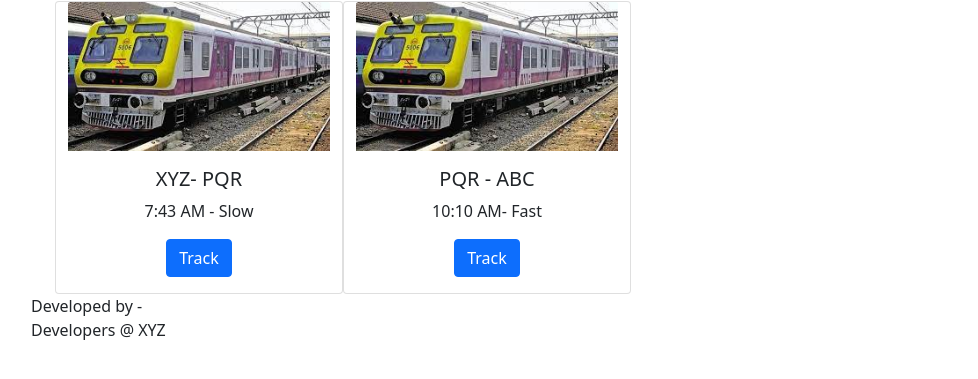
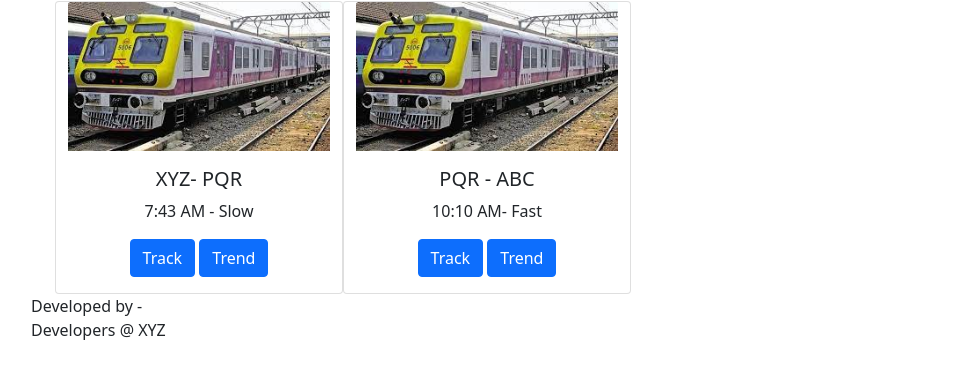
Before and after one commit to riteshkpandey28/tcms-avishkar, a plain HTML site: page index.html in a window 1280 px wide. Shown: the part 197-576 px from the top of the page, without its empty margins (51-1029 px from the left). Drawn offline with nearby package versions, Linux system fonts and the light colour scheme.

Commit message:
Update index.html

```diff
--- a/index.html
+++ b/index.html
@@ -30,6 +30,7 @@
                         <h5 class="card-title">XYZ- PQR</h5>
                         <p class="card-text">7:43 AM - Slow</p>
                         <a href="track.html" class="btn btn-primary">Track</a>
+                        <a href="trend.html" class="btn btn-primary">Trend</a>
                     </div>
                 </div>
                 <div class="card" style="width: 18rem;">
@@ -38,6 +39,7 @@
                         <h5 class="card-title">PQR - ABC</h5>
                         <p class="card-text">10:10 AM- Fast</p>
                         <a href="track.html" class="btn btn-primary">Track</a>
+                        <a href="trend.html" class="btn btn-primary">Trend</a>
                     </div>
                 </div>
             </div>
```
